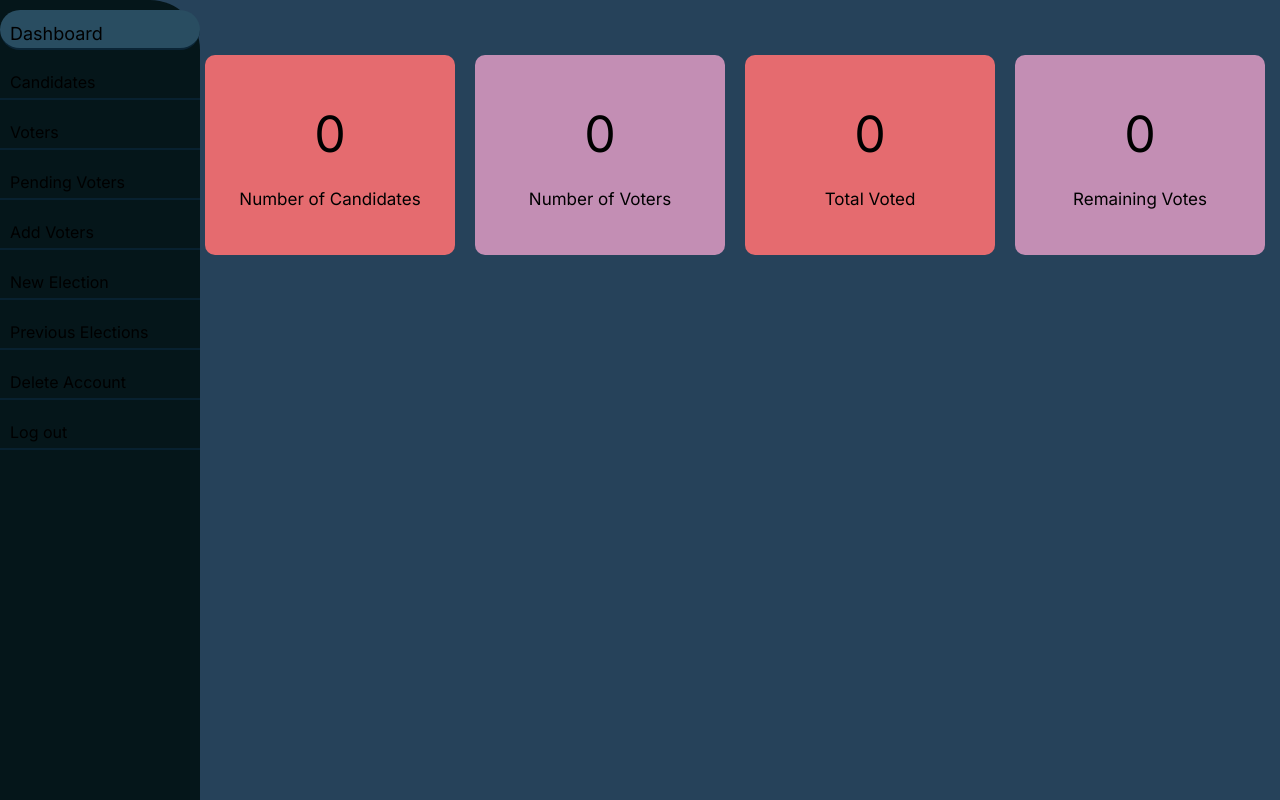
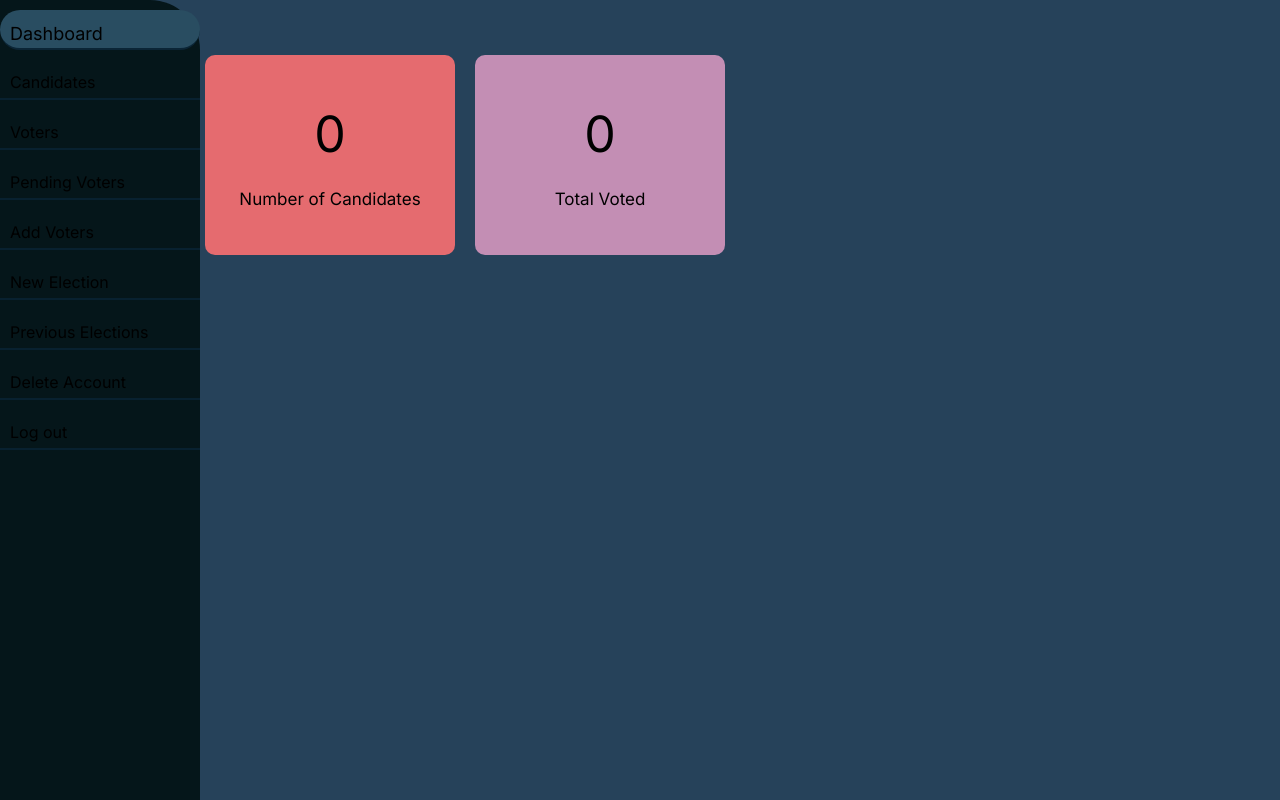
Before and after one commit to sanjeet145/onlinelectionsystem, a Next.js app: page /pages/Admin in a window 1280 px wide. Built offline with nearby package versions, Linux system fonts and the light colour scheme; no server answers.

Commit message:
admin error

```diff
--- a/src/app/pages/Admin/components/admindashboard.tsx
+++ b/src/app/pages/Admin/components/admindashboard.tsx
@@ -20,6 +20,8 @@ export default function AdminDashboard() {
             try {
                 const response = await fetch('/api/voters');
                 const data = await response.json();
+                console.log("data");
+                console.log(data);
                 setCandidates(data.users);
             } catch (error) {
                 console.error('Error fetching candidates:', error);
@@ -28,16 +30,17 @@ export default function AdminDashboard() {
 
         fetchData();
     }, []);
+    console.log(candidates);
     let candis=0;
     let voted=0
-    for(const candidate of candidates){
-        if(candidate.isCandidate){
-            candis++;
-        }
-        if(candidate.isVoted){
-            voted++;
-        }
-    }
+    // for(const candidate of candidates){
+    //     if(candidate.isCandidate){
+    //         candis++;
+    //     }
+    //     if(candidate.isVoted){
+    //         voted++;
+    //     }
+    // }
     return (
         <div className="main-content">
             <div className="flex-container">
@@ -46,18 +49,18 @@ export default function AdminDashboard() {
                     <h1>Number of Candidates</h1>
 
                 </div>
-                <div className=" dashboard-card">
+                {/* <div className=" dashboard-card">
                     <h1>{candidates.length}</h1>
                     <h1>Number of Voters</h1>
-                </div>
+                </div> */}
                 <div className=" dashboard-card">
                     <h1>{voted}</h1>
                     <h1>Total Voted</h1>
                 </div>
-                <div className=" dashboard-card">
+                {/* <div className=" dashboard-card">
                     <h1>{candidates.length-voted}</h1>
                     <h1>Remaining Votes</h1>
-                </div>
+                </div> */}
 
             </div>
         </div>
```
